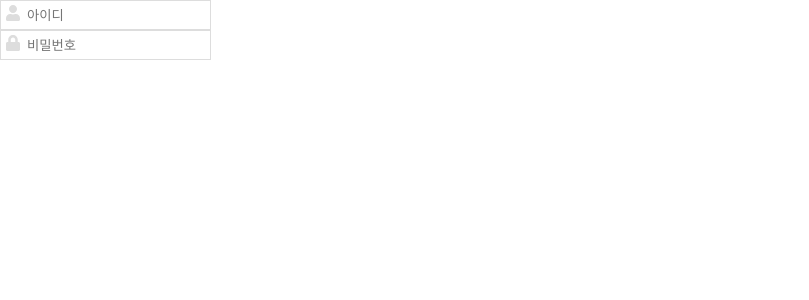
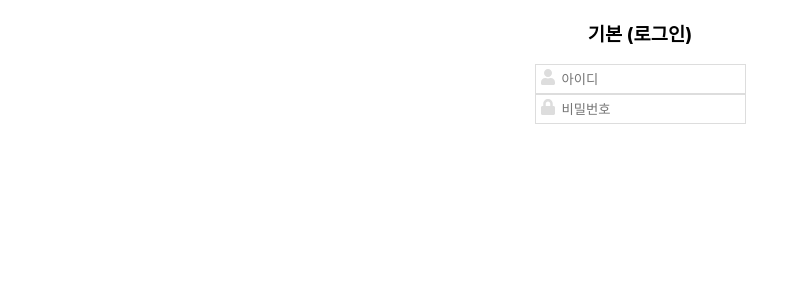
Before and after one commit to cactusprickles/components.input, a React (Create React App) app: page / in a window 1280 px wide. Shown: the top 300 px of the page, without its empty margins (0-809 px from the left). Built offline with nearby package versions, Linux system fonts and the light colour scheme.

Commit message:
기본 Input 페이지로 묶음!

```diff
--- a/src/App.tsx
+++ b/src/App.tsx
@@ -1,14 +1,9 @@
-import Input from "./components/Input/Input";
-import {useState} from "react";
-import {FaLock, FaUser} from "react-icons/fa";
+import DefaultInput from "./pages/DefaultInput";
 
 export default function App() {
-	const [input, setInput] = useState('');
-	const [password, setPassword] = useState('');
 	return (
 		<div>
-			<Input label={<FaUser />} placeholder="아이디" value={input} onChange={(event) => setInput(event.target.value)} />
-			<Input label={<FaLock />} placeholder="비밀번호" type="password" value={password} onChange={(event) => setPassword(event.target.value)} />
+			<DefaultInput />
 		</div>
 	);
 }
--- a/src/index.css
+++ b/src/index.css
@@ -11,3 +11,9 @@ code {
   font-family: source-code-pro, Menlo, Monaco, Consolas, 'Courier New',
     monospace;
 }
+
+.page {
+  display: flex;
+  flex-direction: column;
+  align-items: center;
+}
--- /dev/null
+++ b/src/pages/DefaultInput.tsx
@@ -0,0 +1,15 @@
+import React, {useState} from 'react';
+import Input from "../components/Input/Input";
+import {FaLock, FaUser} from "react-icons/fa";
+
+export default function DefaultInput() {
+	const [input, setInput] = useState('');
+	const [password, setPassword] = useState('');
+	return (
+		<div className="page">
+			<h3>기본 (로그인)</h3>
+			<Input label={<FaUser />} placeholder="아이디" value={input} onChange={(event) => setInput(event.target.value)} />
+			<Input label={<FaLock />} placeholder="비밀번호" type="password" value={password} onChange={(event) => setPassword(event.target.value)} />
+		</div>
+	);
+}
```
